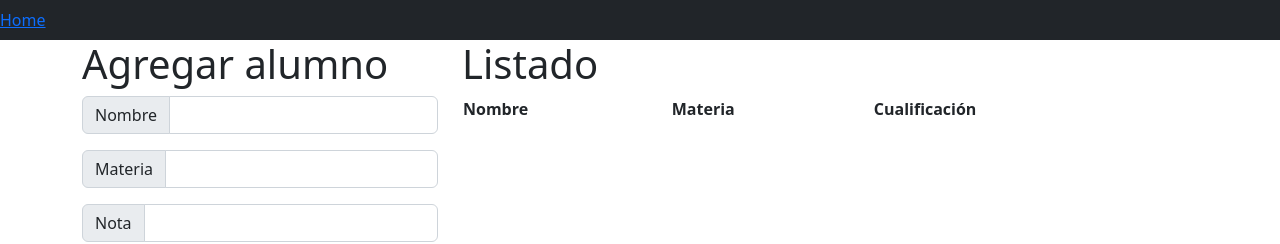
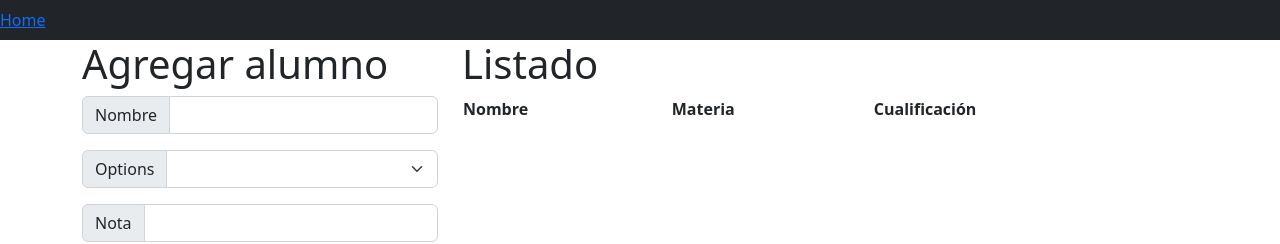
Before and after one commit to Viviana95/Vue-Bolet-n-de-notas, a Vue app in the folder vue-project/: page /report in a window 1280 px wide. Shown: the top 244 px of the page. Built offline with nearby package versions, Linux system fonts and the light colour scheme.

Commit message:
change option signature

```diff
--- a/vue-project/src/components/DataInsert.vue
+++ b/vue-project/src/components/DataInsert.vue
@@ -8,13 +8,22 @@ export default {
       students: [],
       name: "",
       signature: "",
-      note: "",
+     // note: "",
       id: "",
 
 
     };
   },
   methods: {
+    selectSignature(){
+      this.signature = ref("")
+    },
+
+    notas(){
+      //if(this.note == 5){return "Suspenso"};
+       //return this.note === 5 ? "ok":"mal";
+    },
+
     addStudent() {
       if (this.name.length === 0) { return };
       if (this.signature.length === 0) { return };
@@ -28,9 +37,11 @@ export default {
           note: this.note,
         });
       this.name = "";
+      this.note = "";
       this.signature = "";
-      this.note = "";
-    }
+
+    },
+
   },
   components: { DataTable }
 }
@@ -44,19 +55,16 @@ export default {
           <span class="input-group-text" id="basic-addon1">Nombre</span>
           <input type="text" class="form-control" v-model="name">
         </div>
-        <!--<div class="input-group mb-3">
+        <div class="input-group mb-3">
           <label class="input-group-text" for="inputGroupSelect01">Options</label>
-          <select class="form-select" id="inputGroupSelect01" v-model="probar">
+          <select class="form-select" id="inputGroupSelect01" v-model="signature">
             <option selected>Choose...</option>
-            <option value="1">Matemáticas</option>
-            <option value="2">Español</option>
-            <option value="3">Historia</option>
+            <option value="Matemáticas">Matemáticas</option>
+            <option value="Español">Español</option>
+            <option value="Historia">Historia</option>
           </select>
-        </div>-->
-        <div class="input-group mb-3">
-          <span class="input-group-text" id="basic-addon1">Materia</span>
-          <input type="text" class="form-control" v-model="signature">
         </div>
+
         <div class="input-group mb-3">
           <span class="input-group-text" id="basic-addon1">Nota</span>
           <input type="text" class="form-control" v-model="note">
@@ -76,6 +84,7 @@ export default {
             <th>{{ student.signature }}</th>
             <th>{{ student.note }}</th>
 
+
           </tr>
 
         </table>
--- a/vue-project/src/components/DataTable.vue
+++ b/vue-project/src/components/DataTable.vue
@@ -2,10 +2,11 @@
 export default {
 props:{
   students: String,
+
 },
 methods: {
  note(){
-   return this.note > 5? si:no;
+   return this.note === 5? "si":no;
  }
 },
 }
@@ -23,7 +24,7 @@ methods: {
             <th>{{student.name}}</th>
             <th>{{student.signature}}</th>
             <th>{{student.note}}</th>
-            <th v-if="note">{{student.note}}</th>
+            <!-- <th v-if="note">{{student.note}}</th> -->
           </tr>
 
         </table>
```
